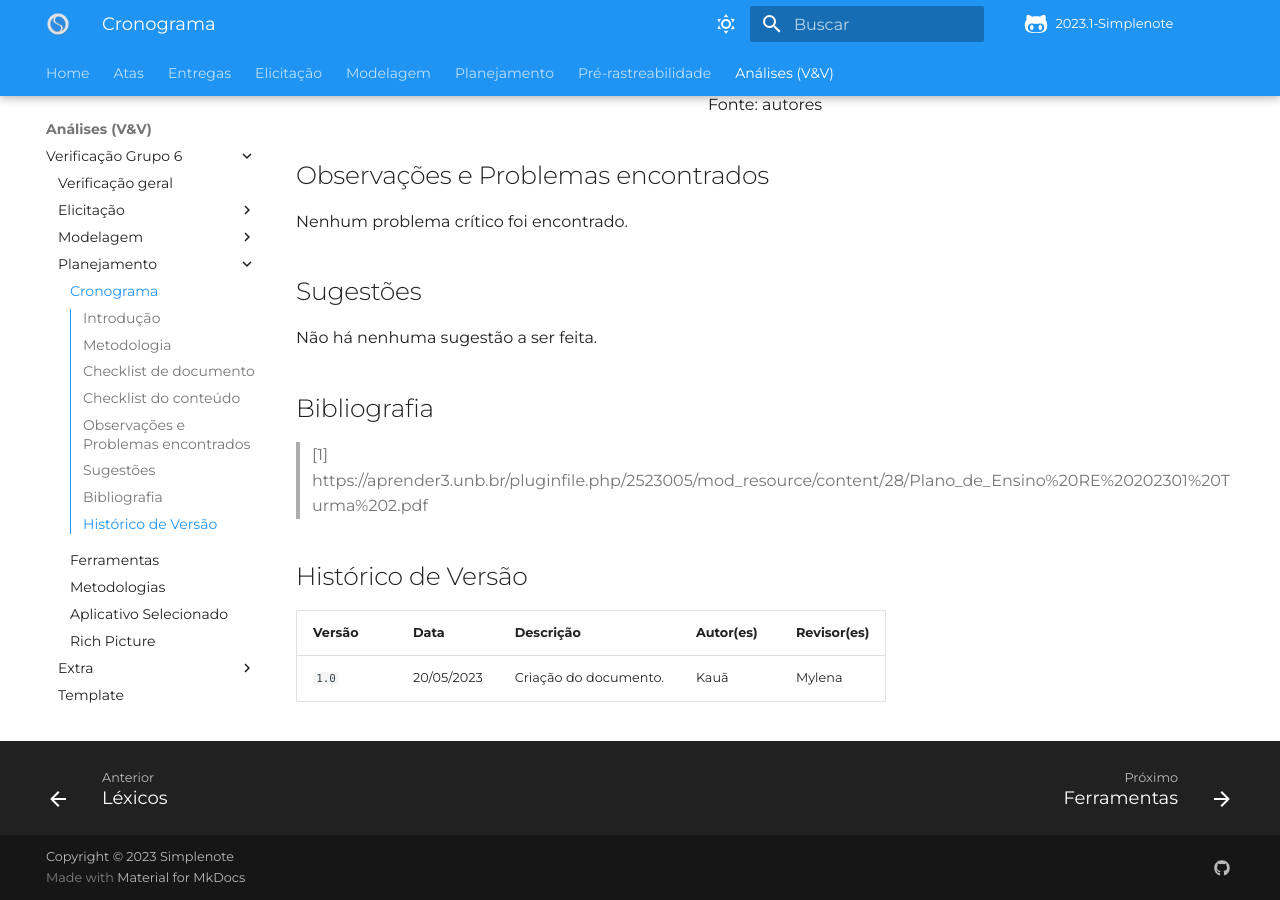
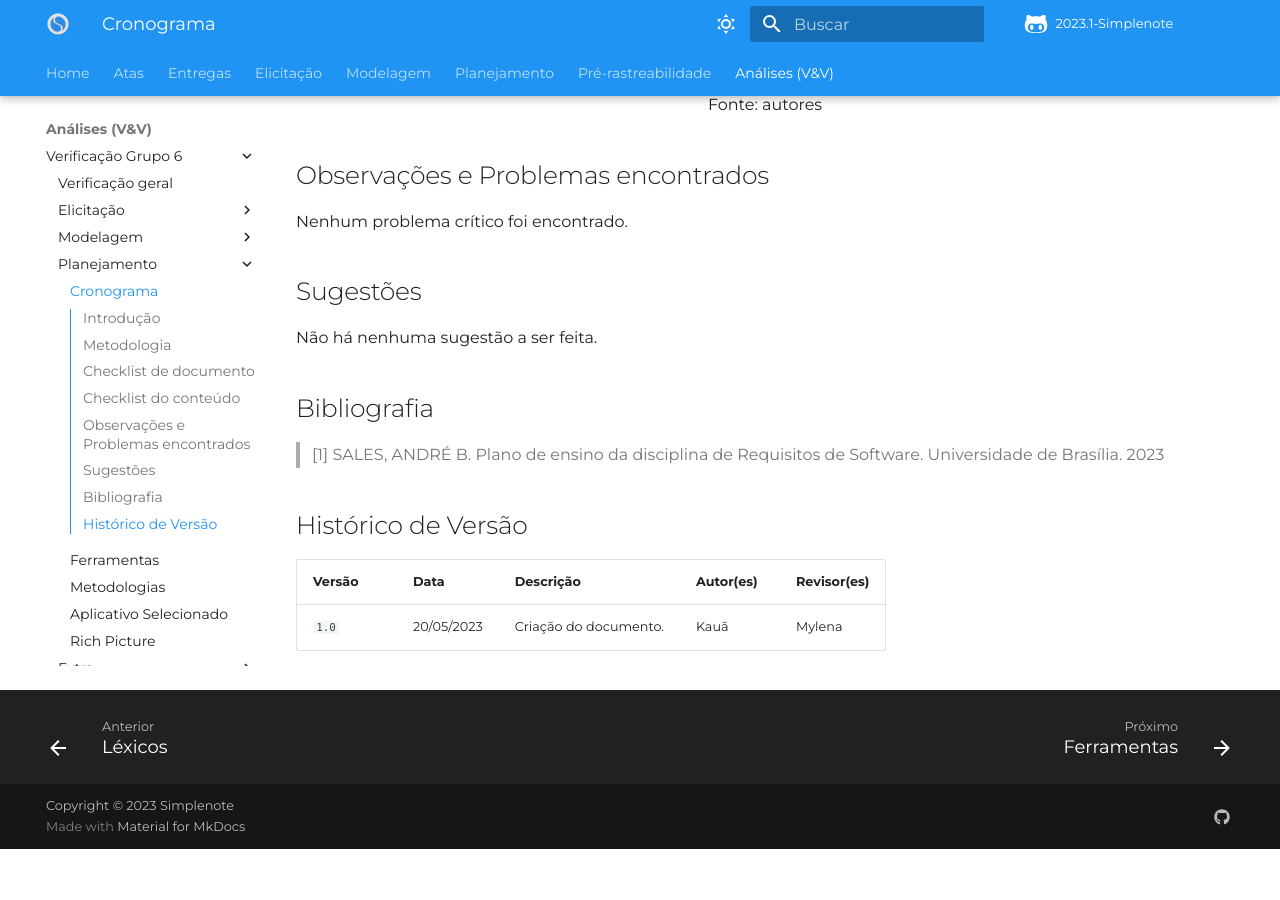
Before and after one commit to Requisitos-de-Software/2023.1-Simplenote, an MkDocs documentation site: the page built from docs/analise-grupo6/planejamento/cronograma.md, in a window 1280 px wide and 900 px high, scrolled down 1730 px. Built offline with MkDocs 1.6.1 and Material for MkDocs 9.7.7, drawn with Linux system fonts in a browser that asks for light colours; some web fonts are replaced; comment, search, counter and statistics services are not loaded; after the commit the page ends 2579 px from its top, so only the background shows below that.

Commit message:
Update cronograma.md

```diff
--- a/docs/analise-grupo6/planejamento/cronograma.md
+++ b/docs/analise-grupo6/planejamento/cronograma.md
@@ -50,7 +50,7 @@ Nenhum problema crítico foi encontrado.
 Não há nenhuma sugestão a ser feita.
 
 ## Bibliografia
-> [1] https://aprender3.unb.br/pluginfile.php/2523005/mod_resource/content/28/Plano_de_Ensino%20RE%20202301%20Turma%202.pdf
+> [1] SALES, ANDRÉ B. Plano de ensino da disciplina de Requisitos de Software. Universidade de Brasília. 2023
 
 ## Histórico de Versão
 
```
